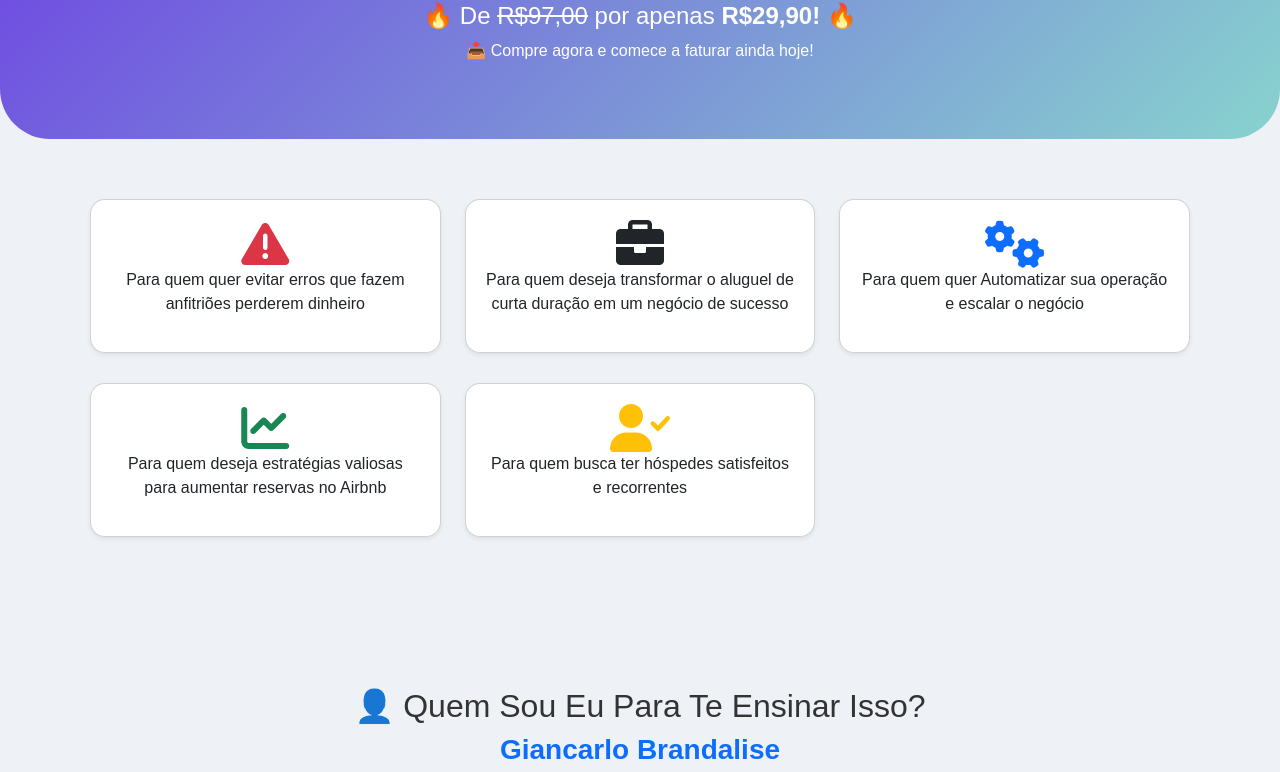
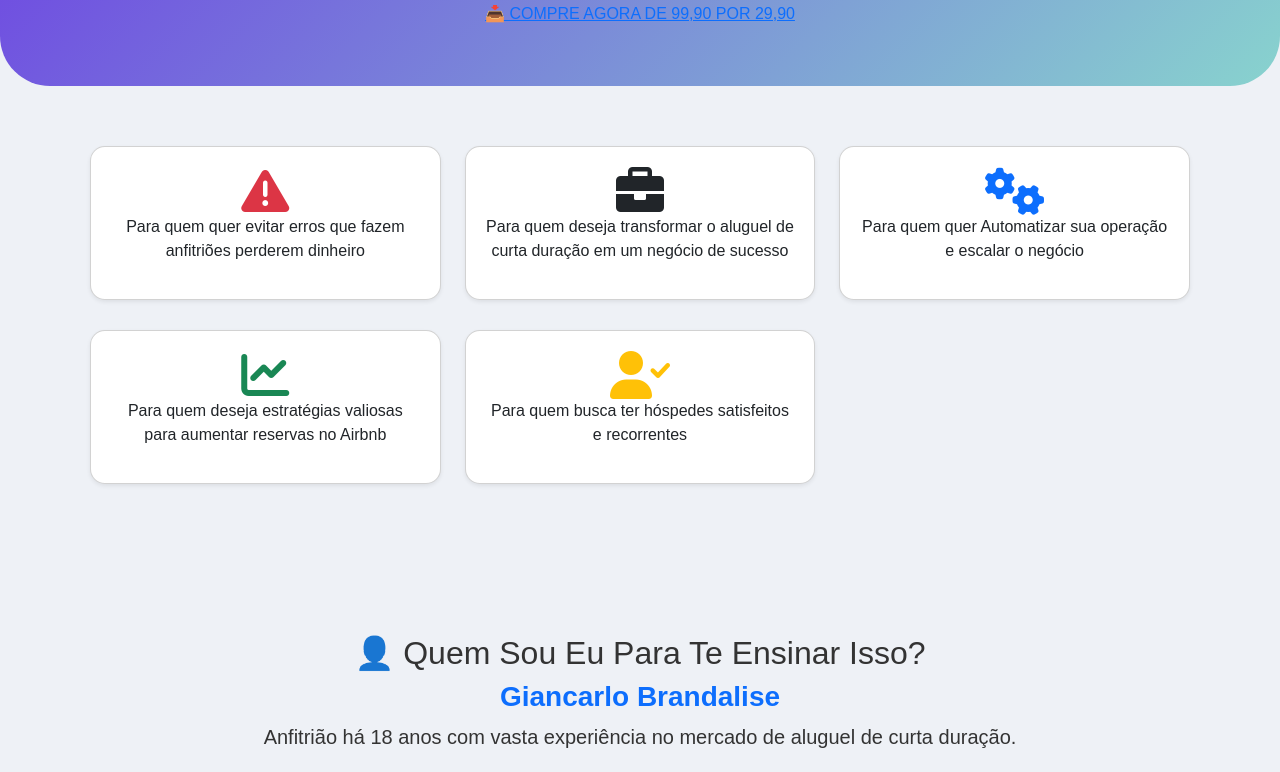
Before and after one commit to ganhealugando/hospede, a plain HTML site: page index.html in a window 1280 px wide. Shown: the part 114-886 px from the top of the page. Drawn offline with nearby package versions, Linux system fonts and the light colour scheme.

Commit message:
Update index.html

```diff
--- a/index.html
+++ b/index.html
@@ -50,8 +50,8 @@
 <body>
     <div class="hero">
         <h1>Maximize seus lucros com aluguel de curta duração!</h1>
-        <h4>🔥 De <del>R$97,00</del> por apenas <strong>R$29,90!</strong> 🔥</h4>
-        <p>📥 Compre agora e comece a faturar ainda hoje!</p>
+        <a href="https://pay.kiwify.com.br/oU4b6HG"class="botao-compra">📥 COMPRE AGORA DE 99,90 POR 29,90</a>
+
     </div>
 
     <div class="container section">
```
